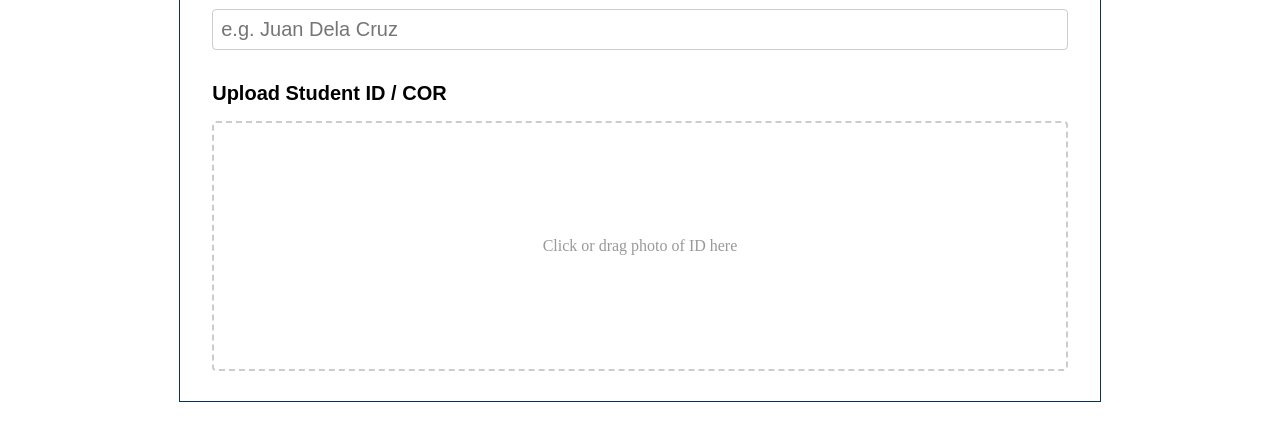
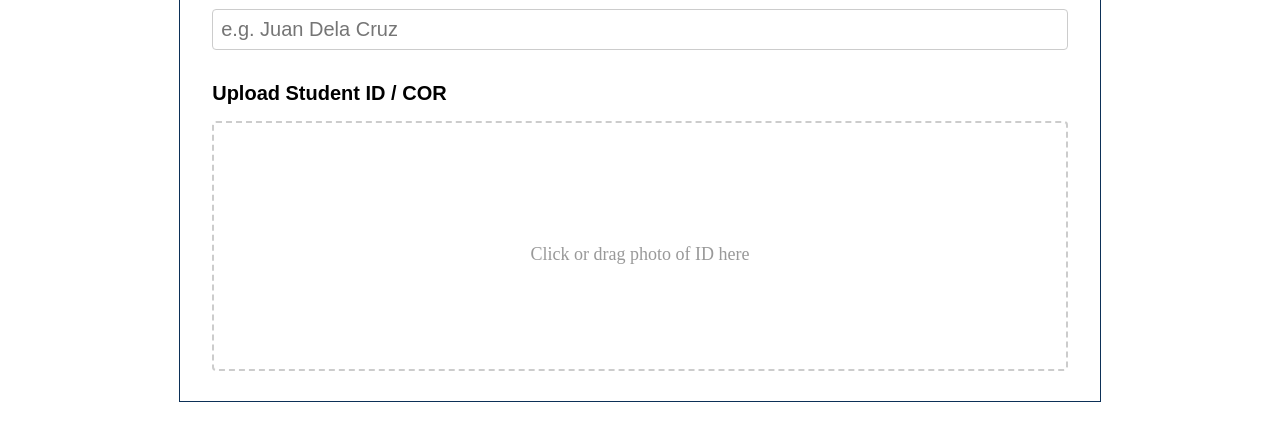
Before and after one commit to jjj-ols123/beep_thesis, a React (Vite) app in the folder front-end/: page / in a window 1280 px wide. Shown: the part 1220-1641 px from the top of the page. Built offline with nearby package versions, Linux system fonts and the light colour scheme.

Commit message:
body mid drag area added function

```diff
--- a/front-end/src/App.css
+++ b/front-end/src/App.css
@@ -322,7 +322,6 @@
     color: black;
     font-family: 'Poppins', sans-serif;
     font-size: 18px;
-    cursor: pointer;
     display: flex;
     align-items: center;
     gap: 0.9rem;
@@ -403,11 +402,21 @@
     align-items: center;
 }
 
-.drag-area subtitle {
+.drag-area-title {
     display: block;
     margin-top: 1rem;
     color: #999;
-    font-size: 14px;
+    font-size: 18px;
+}
+
+.drag-area.dragging {
+    border-color: #007bff;
+    background-color: #f0f8ff;
+    color: #007bff;
+}
+
+.drag-area.dragging .drag-area-title {
+    color: #007bff;
 }
 
 .empty-step-panel {
--- a/front-end/src/App.jsx
+++ b/front-end/src/App.jsx
@@ -1,6 +1,6 @@
 import './App.css'
 import { useRef } from 'react'
-import Header from './components/header.jsx'
+import Header from './header.jsx'
 import Body_Top from './components/body_top.jsx'
 import Body_Mid from './components/body_mid.jsx'
 import Body_Bottom from './components/body_bottom.jsx'
--- a/front-end/src/components/body_mid.jsx
+++ b/front-end/src/components/body_mid.jsx
@@ -3,8 +3,47 @@ import { forwardRef, useState } from 'react'
 
 const Body_Mid = forwardRef((props, ref) => {
     const [activeStep, setActiveStep] = useState(1)
+    const [isDragging, setIsDragging] = useState(false)
+    const [uploadedFile, setUploadedFile] = useState(null)
 
     const currentStep = stepContent[activeStep]
+
+    const handleDragOver = (e) => {
+        e.preventDefault()
+        setIsDragging(true)
+    }
+
+    const handleDragLeave = (e) => {
+        e.preventDefault()
+        setIsDragging(false)
+    }
+
+    const handleDrop = (e) => {
+        e.preventDefault()
+        setIsDragging(false)
+
+        const files = e.dataTransfer.files
+        if (files.length > 0) {
+            handleFileUpload(files[0])
+        }
+    }
+
+    const handleFileSelect = (e) => {
+        const files = e.target.files
+        if (files.length > 0) {
+            handleFileUpload(files[0])
+        }
+    }
+
+    const handleFileUpload = (file) => {
+        const validTypes = ['image/jpeg', 'image/png', 'image/jpg', 'application/pdf']
+        if (validTypes.includes(file.type)) {
+            setUploadedFile(file)
+            console.log('File uploaded:', file.name)
+        } else {
+            alert('Please upload a valid image (JPEG, PNG) or PDF file')
+        }
+    }
 
     return(
         <main ref={ref} className='body_mid'>
@@ -17,7 +56,6 @@ const Body_Mid = forwardRef((props, ref) => {
                             key={item.step}
                             type="button"
                             className={`stepper_button ${activeStep === item.step ? 'active' : ''}`}
-                            onClick={() => setActiveStep(item.step)}
                             aria-pressed={activeStep === item.step}
                         >
                             <span className='step_number'>{item.step}</span>
@@ -35,8 +73,25 @@ const Body_Mid = forwardRef((props, ref) => {
                             <h2>Full Name</h2>
                             <input type="text" placeholder='e.g. Juan Dela Cruz' />
                             <h2>Upload Student ID / COR</h2>
-                            <div className='drag-area'>
-                                <span>Click or drag photo of ID here</span>
+                            <div
+                                className={`drag-area ${isDragging ? 'dragging' : ''}`}
+                                onDragOver={handleDragOver}
+                                onDragLeave={handleDragLeave}
+                                onDrop={handleDrop}
+                                onClick={() => document.getElementById('file-input').click()}
+                            >
+                                <input
+                                    id="file-input"
+                                    type="file"
+                                    accept="image/jpeg,image/png,image/jpg,application/pdf"
+                                    onChange={handleFileSelect}
+                                    style={{ display: 'none' }}
+                                />
+                                {uploadedFile ? (
+                                    <span className='drag-area-title'>Uploaded: {uploadedFile.name}</span>
+                                ) : (
+                                    <span className='drag-area-title'>Click or drag photo of ID here</span>
+                                )}
                             </div>
                         </div>
                     )}
@@ -53,10 +108,10 @@ const Body_Mid = forwardRef((props, ref) => {
                 </div>
                 <div className={`next_button_container ${activeStep === 1 ? 'single_button' : ''}`}>
                     {activeStep > 1 && (
-                        <button className='step_button' id='previous_button'>{buttonText[2].text}</button>
+                        <button className='step_button' id='previous_button' onClick={() => setActiveStep(activeStep - 1)}>{buttonText[2].text}</button>
                     )}
                     {activeStep < 3 ? (
-                        <button className='step_button' id='next_button'>{buttonText[0].text}</button>
+                        <button className='step_button' id='next_button' onClick={() => setActiveStep(activeStep + 1)}>{buttonText[0].text}</button>
                     ) : (
                         <button className='step_button' id='submit_button'>{buttonText[1].text}</button>
                     )}
--- a/front-end/src/components/header.jsx
+++ b/front-end/src/header.jsx
@@ -1,4 +1,4 @@
-import logo from '../assets/train-logo.png';
+import logo from './assets/train-logo.png';
 
 function Header({ servicesRef }) {
 
```
